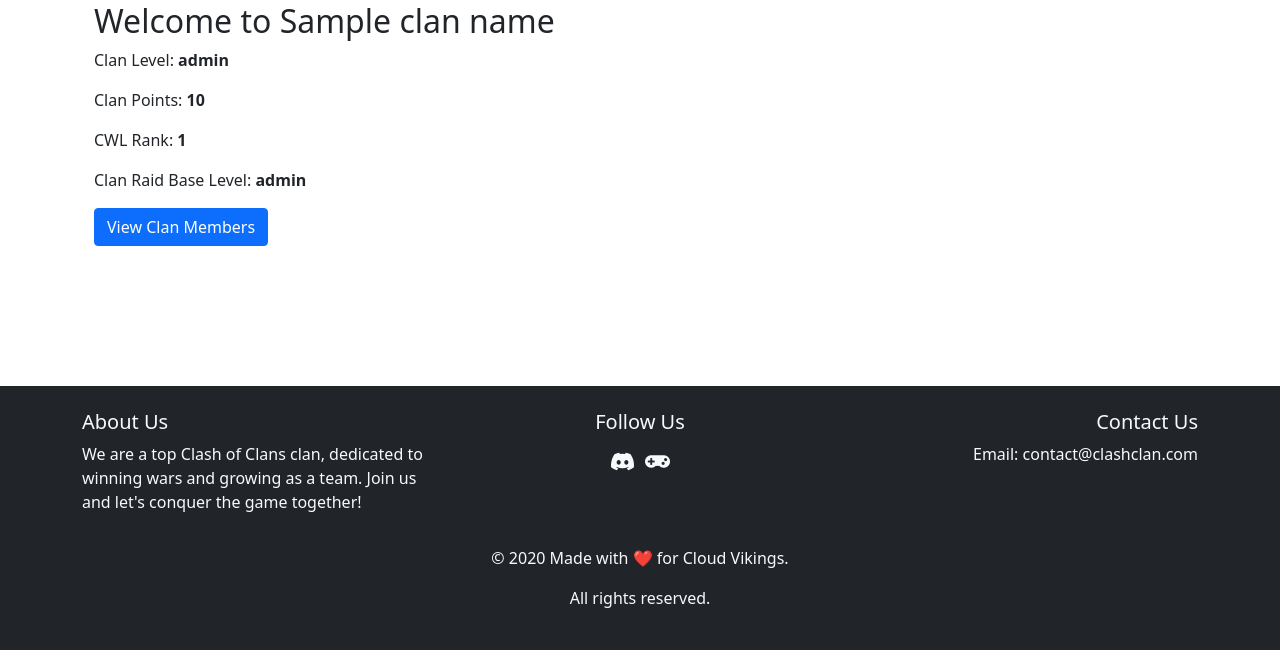
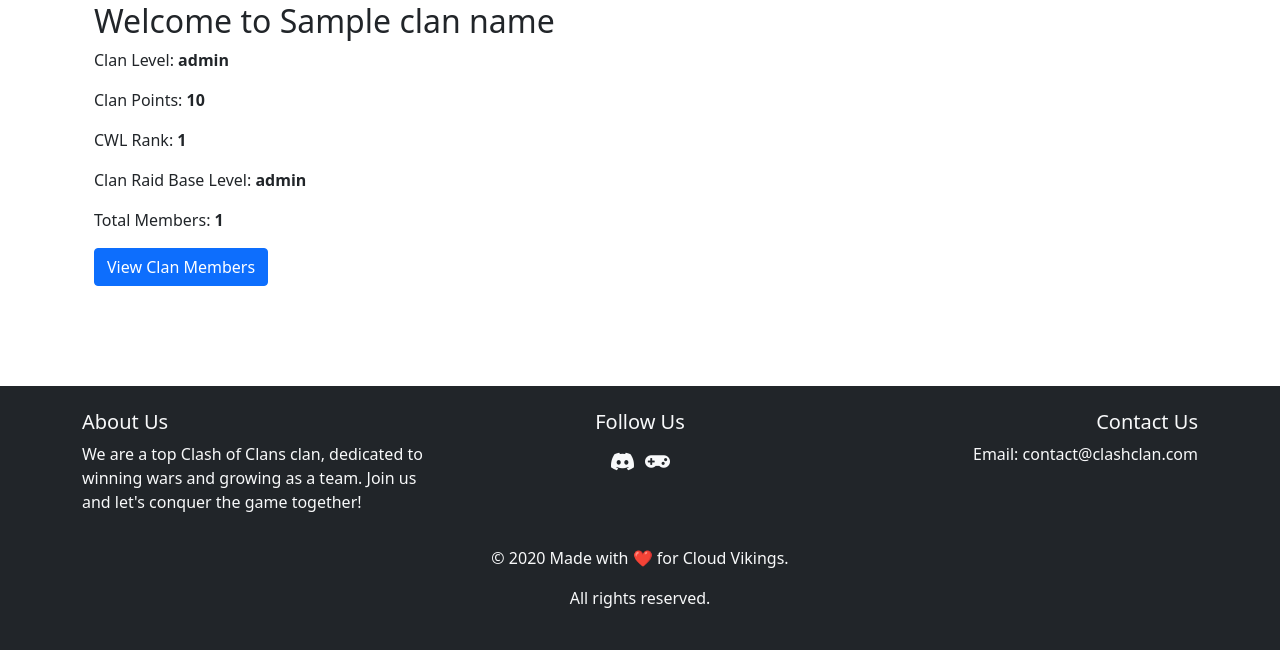
Before and after one commit to mctrinity/cloudvikingswebsite, a Flask app: template templates/index.html in a window 1280 px wide. Shown: the part 150-800 px from the top of the page. Run offline with Flask 3, Linux system fonts and the light colour scheme; the template is opened without the code that fills it: most values are stand-ins (such as "Sample title", 1, 10 or a date in 2020).

Commit message:
add total members on home page

```diff
--- a/app.py
+++ b/app.py
@@ -49,6 +49,7 @@ def home():
     clan_points = clan_data.get('clanPoints', 'N/A')
     cwl_rank = clan_data.get('warLeague', {}).get('name', 'N/A')
     capital_hall_level = clan_data.get('clanCapital', {}).get('capitalHallLevel', 'N/A')
+    member_count = len(clan_data.get('memberList', []))  # Get the count of members in the list
 
     return render_template(
         'index.html',
@@ -57,9 +58,11 @@ def home():
         clan_points=clan_points,
         cwl_rank=cwl_rank,
         capital_hall_level=capital_hall_level,
+        member_count=member_count,
         current_year=current_year,
         page="home"
     )
+
 
 
 # Route to display members of the clan
--- a/templates/index.html
+++ b/templates/index.html
@@ -7,6 +7,7 @@
     <p>Clan Points: <strong>{{ clan_points }}</strong></p>
     <p>CWL Rank: <strong>{{ cwl_rank }}</strong></p>
     <p>Clan Raid Base Level: <strong>{{ capital_hall_level }}</strong></p>
+    <p>Total Members: <strong>{{ member_count }}</strong></p>
     <a href="/members" class="btn btn-primary">View Clan Members</a>
 </div>
 {% endblock %}
```
